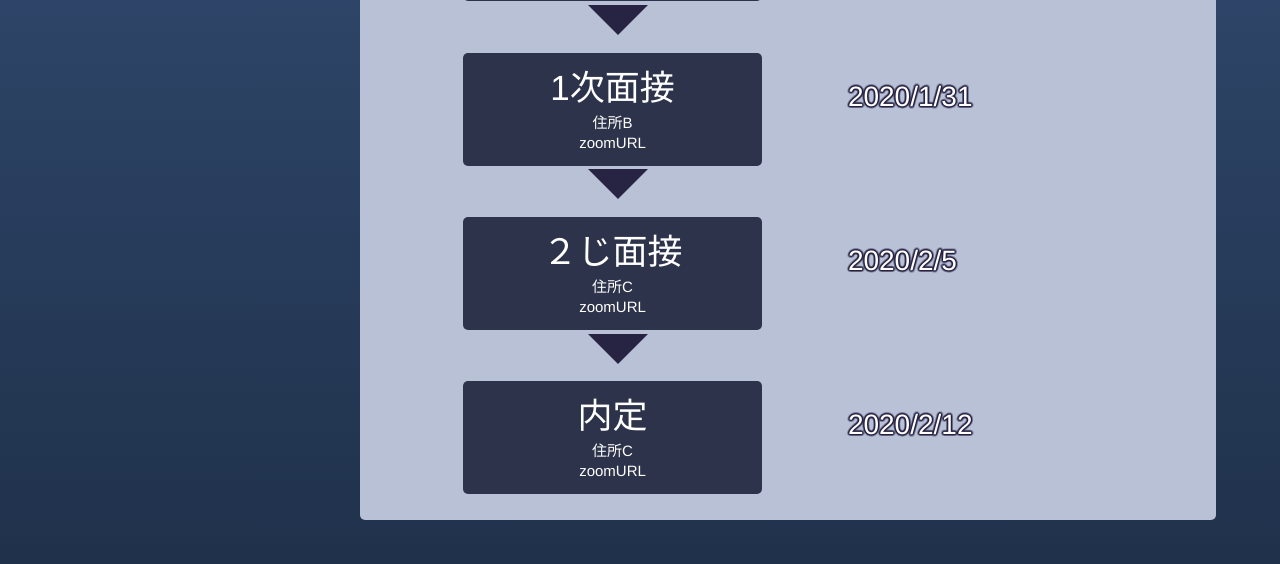
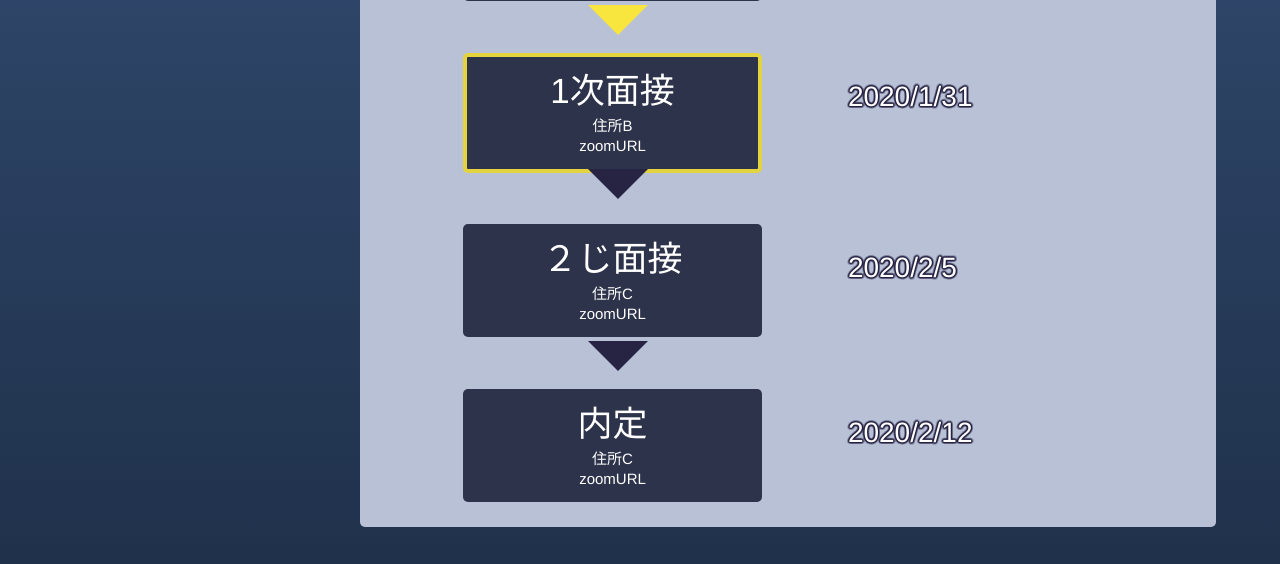
Before and after one commit to saki0311/cloud, a Django app: template templates/index.html in a window 1280 px wide. Shown: the part 592-1156 px from the top of the page. Run offline with Django 3.2, Linux system fonts and the light colour scheme; the template is opened without the code that fills it, so the values that code supplies are empty; some libraries are stand-ins or nearby versions.

Commit message:
選考フローの黄色を付けました

```diff
--- a/static/css/index.css
+++ b/static/css/index.css
@@ -312,6 +312,23 @@ button.kodaimurakami:hover{
     border-radius: 5px;
 }
 
+/* イベント次のところ */
+#evnet_1_detail_now{
+    margin-left: 12%;
+
+    color: #FFFFFF;
+    background-color: #2D334A;
+    border: 4px solid rgba(248, 229, 61, 0.9);
+
+
+    width: 35%;
+
+    /* 角を丸くする */
+    -moz-border-radius: 5px;
+    -webkit-border-radius: 5px;
+    border-radius: 5px;
+}
+
 #evnet_1_detail_title{
     margin-top:0;
     margin-bottom: 2%;
@@ -374,7 +391,7 @@ button.kodaimurakami:hover{
 }
 
 /* 選考フローの三角作るやつ */
-  .triangle{
+.triangle{
 
     position: absolute;
     /* display: inline-block; */
@@ -387,8 +404,23 @@ button.kodaimurakami:hover{
     border-left: 30px solid transparent;
     border-right: 30px solid transparent;
     border-top: 30px solid #272343;
-  }
+}
 
+/* 黄色の三角 */
+.triangle_done{
+
+    position: absolute;
+    /* display: inline-block; */
+    margin-top:13%;
+    margin-left: 25.5%;
+
+    /* 三角の色とか */
+    width: 0;
+    height: 0;
+    border-left: 30px solid transparent;
+    border-right: 30px solid transparent;
+    border-top: 30px solid #F8E53D;
+}
 
 /* イベント */
 .event_1_box_class_checked{
--- a/templates/index.html
+++ b/templates/index.html
@@ -93,7 +93,7 @@
                     <p id="evnet_1_detail_date">2020/1/12</p><!--日付はエンドタイム-->
 
                     <!-- 選考フローの下向き三角 -->
-                    <div class="triangle">
+                    <div class="triangle_done">
                     </div>
                 </div>
                 <div id='evnet_1'>
@@ -105,12 +105,12 @@
                     <p id="evnet_1_detail_date">2020/1/20</p><!--日付はエンドタイム-->
 
                     <!-- 選考フローの下向き三角 -->
-                    <div class="triangle">
+                    <div class="triangle_done">
                     </div>
                 </div>
 
                 <div id='evnet_1'>
-                    <div id="evnet_1_detail">
+                    <div id="evnet_1_detail_now">
                         <p id="evnet_1_detail_title">1次面接</p>
                         <p id="evnet_1_detail_address">住所B</p>
                         <p id="evnet_1_detail_zoom">zoomURL</p>
```
